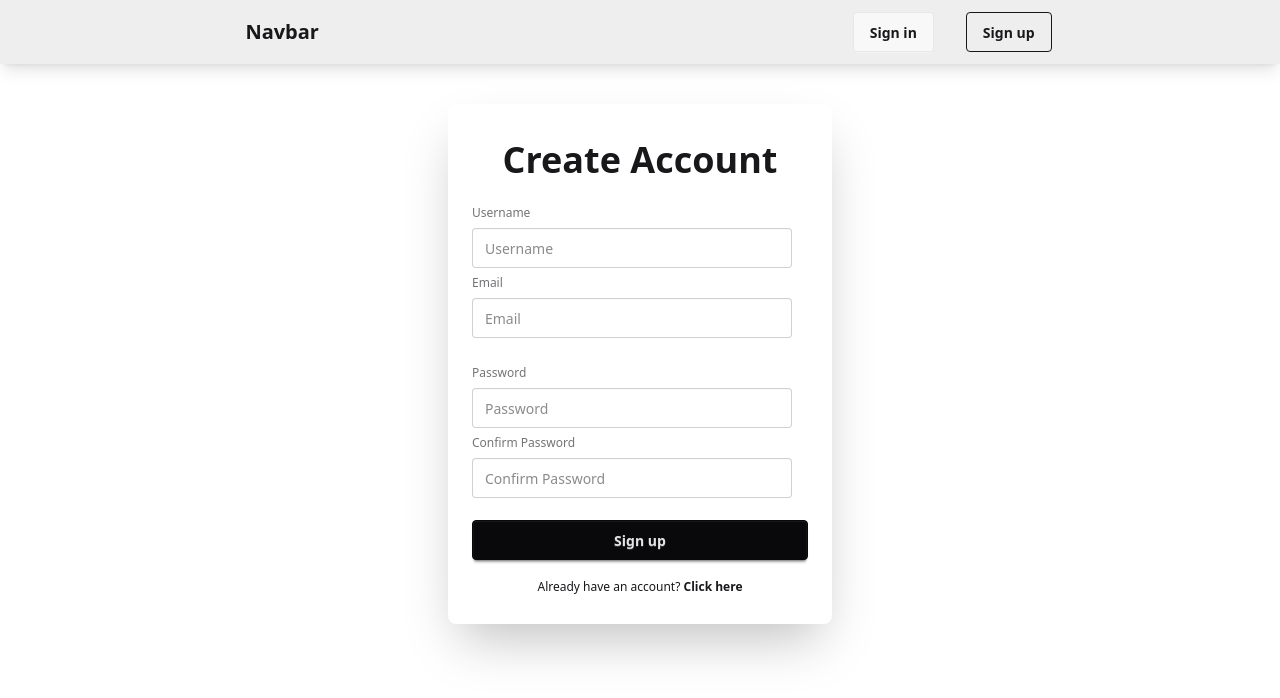
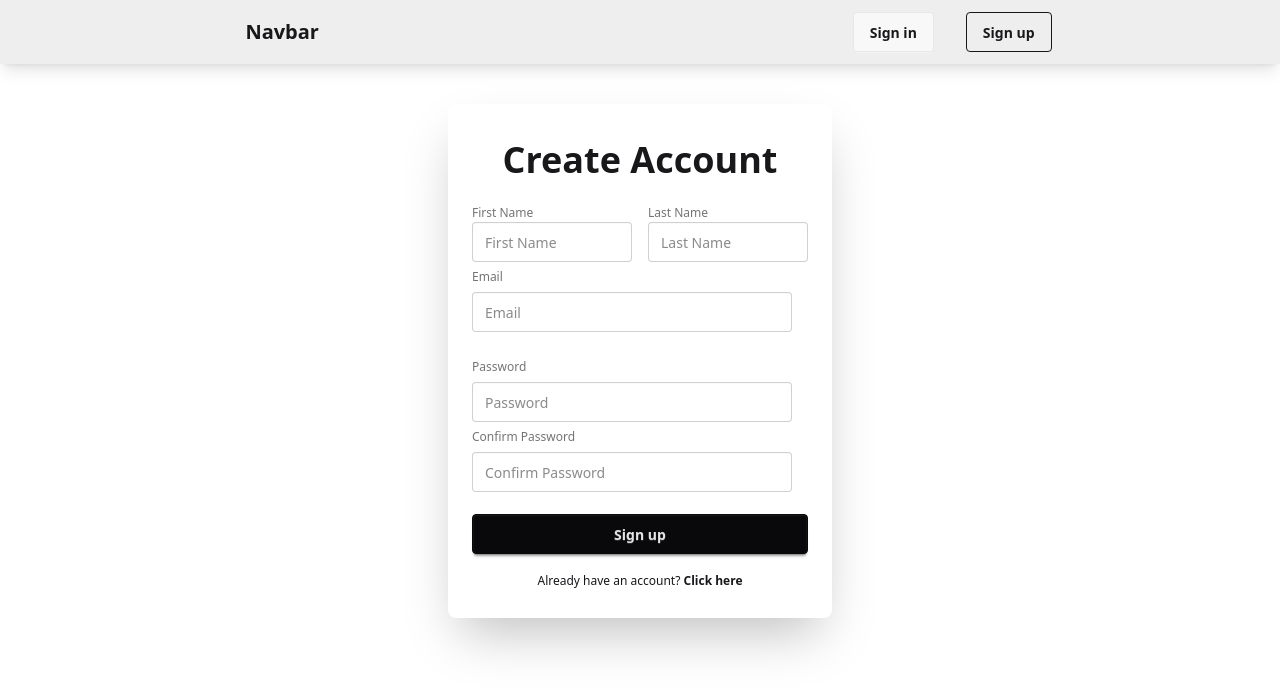
Before and after one commit to Pawel-Pioro/HR-Information-System, a React (Vite) app in the folder frontend/: page /register in a window 1280 px wide. Shown: the top 698 px of the page. Built offline with nearby package versions, Linux system fonts and the light colour scheme.

Commit message:
changed login and register forms with the appropiate fields

```diff
--- a/frontend/src/pages/Auth/Login.jsx
+++ b/frontend/src/pages/Auth/Login.jsx
@@ -11,14 +11,14 @@ export default function Login() {
     const [error, setError] = useState(null)
 
     const [userInputs, setUserInputs] = useState({
-        "username": "",
+        "email": "",
         "password": ""
     })
 
     function onSubmit(e) {
         e.preventDefault()
 
-        if (userInputs.username && userInputs.password) {
+        if (userInputs.email && userInputs.password) {
             client.post('auth/login/', userInputs).then((response) => {
                 loginHandler(response.data.tokens)
                 navigate('/')
@@ -48,8 +48,8 @@ export default function Login() {
                     <h1 className="font-bold text-4xl text-center my-3">Login</h1>
                     <form onSubmit={onSubmit}>
                         <fieldset className="fieldset">
-                            <label className="label">Username</label>
-                            <input type="text" onChange={(e) => setUserInputs({ ...userInputs, "username": e.target.value })} value={userInputs.username} className="input" placeholder="Username" />
+                            <label className="label">Email</label>
+                            <input type="email" onChange={(e) => setUserInputs({ ...userInputs, "email": e.target.value })} value={userInputs.emai} className="input" placeholder="Email" />
                             <label className="label">Password</label>
                             <input type="password" onChange={(e) => setUserInputs({ ...userInputs, "password": e.target.value })} value={userInputs.password} className="input" placeholder="Password" />
                             <button className="btn btn-neutral mt-4">Login</button>
--- a/frontend/src/pages/Auth/Register.jsx
+++ b/frontend/src/pages/Auth/Register.jsx
@@ -10,7 +10,8 @@ export default function Register() {
     const [error, setError] = useState(null)
 
     const [userInputs, setUserInputs] = useState({
-        "username": "",
+        "firstName": "",
+        "lastName": "",
         "email": "",
         "password": "",
         "confirmPassword": ""
@@ -19,10 +20,11 @@ export default function Register() {
     function onSubmit(e) {
         e.preventDefault()
 
-        if (userInputs.username && userInputs.password && userInputs.confirmPassword && userInputs.email) {
+        if (userInputs.firstName && userInputs.lastName && userInputs.password && userInputs.confirmPassword && userInputs.email) {
             if (userInputs.password === userInputs.confirmPassword) {
                 client.post('auth/register/', {
-                    "username": userInputs.username,
+                    "first_name": userInputs.firstName,
+                    "last_name": userInputs.lastName,
                     "email": userInputs.email,
                     "password": userInputs.password
                 }).then((response) => {
@@ -58,8 +60,32 @@ export default function Register() {
                     <h1 className="font-bold text-4xl text-center my-3">Create Account</h1>
                     <form onSubmit={onSubmit}>
                         <fieldset className="fieldset">
-                            <label className="label">Username</label>
-                            <input type="text" onChange={(e) => setUserInputs({ ...userInputs, "username": e.target.value })} value={userInputs.username} className="input" placeholder="Username" />
+                            <div className="flex flex-col sm:flex-row sm:space-x-4 w-full">
+                                <div className="flex-1">
+                                    <label className="label">First Name</label>
+                                    <input
+                                        type="text"
+                                        onChange={(e) =>
+                                            setUserInputs({ ...userInputs, firstName: e.target.value })
+                                        }
+                                        value={userInputs.firstName}
+                                        className="input w-full"
+                                        placeholder="First Name"
+                                    />
+                                </div>
+                                <div className="flex-1 sm:mt-0 mt-2">
+                                    <label className="label">Last Name</label>
+                                    <input
+                                        type="text"
+                                        onChange={(e) =>
+                                            setUserInputs({ ...userInputs, lastName: e.target.value })
+                                        }
+                                        value={userInputs.lastName}
+                                        className="input w-full"
+                                        placeholder="Last Name"
+                                    />
+                                </div>
+                            </div>
                             <label className="label">Email</label>
                             <input type="text" onChange={(e) => setUserInputs({ ...userInputs, "email": e.target.value })} value={userInputs.email} className="input" placeholder="Email" />
                             <label className="label mt-5">Password</label>
```
